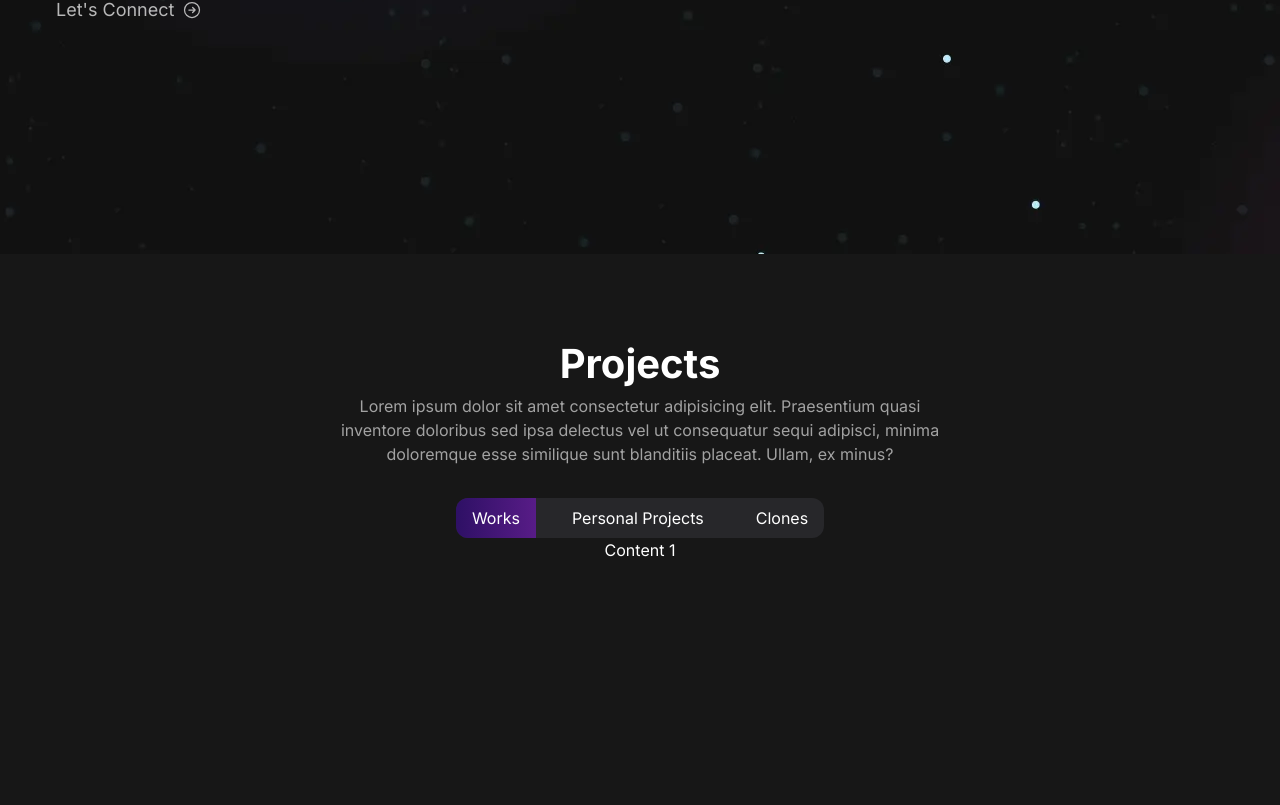
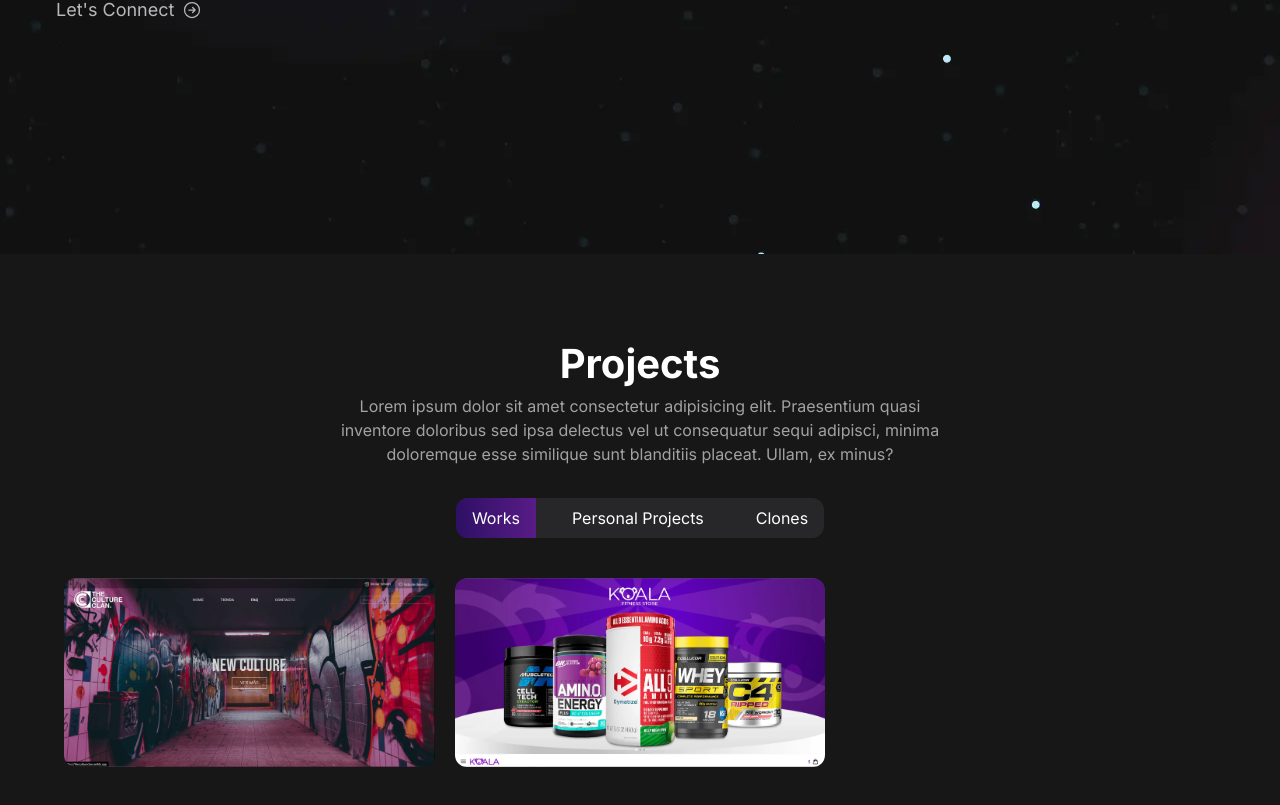
Before and after one commit to jgra1999/portafolio-2024, a Next.js app: page / in a window 1280 px wide. Shown: the part 546-1351 px from the top of the page. Before the commit the page ends 1188 px from the top, so only its background shows below. Built offline with nearby package versions, Linux system fonts and the light colour scheme; what tailwindcss-animated would draw is missing.

Commit message:
project cards component created

```diff
--- a/src/components/ProjectTabs.tsx
+++ b/src/components/ProjectTabs.tsx
@@ -1,11 +1,13 @@
 'use client'
 import { Tab } from '@headlessui/react'
+import { ProjectCard } from './projects/ProjectCard'
+import { works } from '@/lib/projects'
 
 export default function ProjectTabs() {
 	return (
-		<div className=''>
+		<div className='flex flex-col items-center max-w-[90%]'>
 			<Tab.Group>
-				<Tab.List className='flex gap-x-5 rounded-xl bg-zinc-800 text-white'>
+				<Tab.List className='flex justify-between gap-x-5 rounded-xl bg-zinc-800 text-white max-w-[400px]'>
 					<Tab className='ui-selected:bg-gradient-to-r from-violet-950 to-purple-900 py-2 px-4 rounded-tl-xl rounded-bl-xl outline-none'>
 						Works
 					</Tab>
@@ -16,8 +18,18 @@
 						Clones
 					</Tab>
 				</Tab.List>
-				<Tab.Panels>
-					<Tab.Panel>Content 1</Tab.Panel>
+				<Tab.Panels className='mt-10'>
+					<Tab.Panel className='grid grid-cols-1 md:grid-cols-2 lg:grid-cols-3 gap-5'>
+						{works.map((project) => (
+							<ProjectCard
+								key={project.id}
+								domain={project.domain}
+								description={project.description}
+								image={project.image}
+								stack={project.stack}
+							/>
+						))}
+					</Tab.Panel>
 					<Tab.Panel>Content 2</Tab.Panel>
 					<Tab.Panel>Content 3</Tab.Panel>
 				</Tab.Panels>
--- a/src/components/projects/ProjectCard.tsx
+++ b/src/components/projects/ProjectCard.tsx
@@ -1,11 +1,17 @@
 import React from 'react'
-import { AstroIcon, ReactIcon } from '../Icons'
 
-export function ProjectCard() {
+interface Props {
+	domain: string
+	description: string
+	image: string
+	stack: any
+}
+
+export function ProjectCard({ domain, description, image, stack }: Props) {
 	return (
 		<div className='relative overflow-hidden group'>
 			<img
-				src='/work-1.png'
+				src={image}
 				alt=''
 				loading='lazy'
 				className='rounded-xl aspect-[1920/977]'
@@ -27,15 +33,12 @@
               transition-opacity
               duration-300'
 			>
-				<h4 className='font-bold'>thecultureclan.com</h4>
-				<p className='text-xs text-white'>
-					Lorem ipsum dolor sit amet consectetur adipisicing elit. Vero quo aliquam
-					ratione ut repellat, necessitatibus sed sequi blanditiis quos! Blanditiis
-					saepe voluptas earum corrupti quia possimus, quam magnam. Iusto, autem.
-				</p>
+				<h4 className='font-bold'>{domain}</h4>
+				<p className='text-xs text-white'>{description}</p>
 				<div className='flex items-center justify-center gap-x-4'>
-					<AstroIcon styles='w-6 h-6' />
-					<ReactIcon styles='w-6 h-6' />
+					{stack.map((IconComponent: any, index: number) => (
+						<IconComponent key={index} styles='w-5 h-5' />
+					))}
 				</div>
 			</div>
 		</div>
--- /dev/null
+++ b/src/lib/projects.ts
@@ -0,0 +1,20 @@
+import { AstroIcon, ReactIcon, SupabaseIcon, TailwindIcon } from '@/components/Icons'
+
+export const works = [
+	{
+		id: 1,
+		domain: 'thecultureclan.com',
+		description:
+			'Lorem ipsum dolor sit amet consectetur adipisicing elit. Vero quo aliquam ratione ut repellat, necessitatibus sed sequi blanditiis quos! Blanditiis saepe voluptas earum corrupti quia possimus',
+		image: '/works/work-1.webp',
+		stack: [AstroIcon, ReactIcon, TailwindIcon]
+	},
+	{
+		id: 1,
+		domain: 'koalavzla.com',
+		description:
+			'Lorem ipsum dolor sit amet consectetur adipisicing elit. Vero quo aliquam ratione ut repellat, necessitatibus sed sequi blanditiis quos! Blanditiis saepe voluptas earum corrupti quia possimus',
+		image: '/works/work-2.webp',
+		stack: [AstroIcon, ReactIcon, TailwindIcon, SupabaseIcon]
+	}
+]
```
Also changed, not shown: public/works/work-1.webp (added), public/works/work-2.webp (added).
